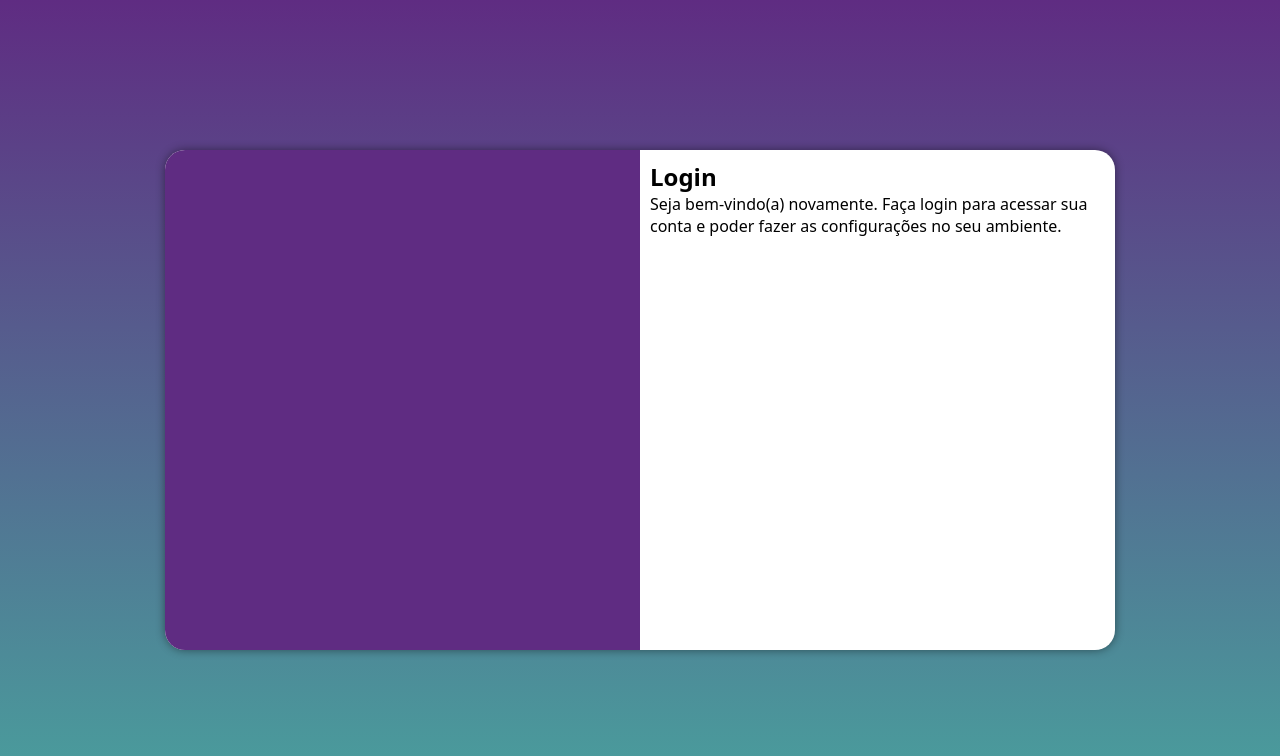
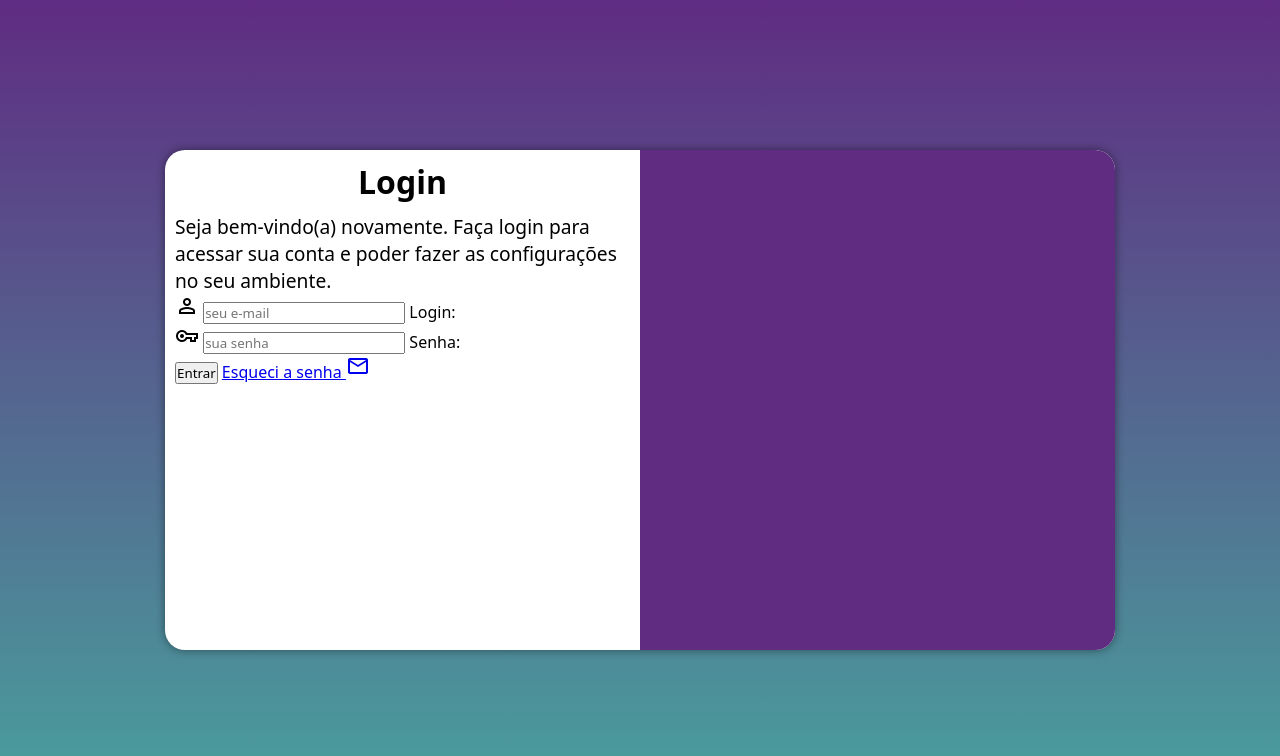
Before and after one commit to Rodrigo-oliv3r/projeto-login, a plain HTML site: page index.html in a window 1280 px wide. Drawn offline with nearby package versions, Linux system fonts and the light colour scheme.

Commit message:
Atualizando o projeto tela de Login

```diff
--- a/estilos/media-query.css
+++ b/estilos/media-query.css
@@ -28,12 +28,18 @@
         width: 950px;
     }
     section#login > div#imagem {
-        float: left;
+        float: right;
         width: 50%;
         height: 100%;
     }
     section#login > div#formulario {
-        float: right;
+        float: left;
         width: 50%;
     }
+    div#formulario > h1 {
+        font-size: 2em;
+    }
+    div#formulario > p {
+        font-size: 1.2em;
+    }
 }
--- a/estilos/style.css
+++ b/estilos/style.css
@@ -49,3 +49,10 @@ section#login > div#formulario{
     display: block;
     padding: 10px;
 }
+div#formulario > h1 {
+    text-align: center;
+    margin-bottom: 10px;
+}
+div#formulario > p {
+    font-size: 0.8em;
+}
--- a/index.html
+++ b/index.html
@@ -4,6 +4,7 @@
     <meta charset="UTF-8">
     <meta name="viewport" content="width=device-width, initial-scale=1.0">
     <title>Login</title>
+    <link rel="stylesheet" href="https://fonts.googleapis.com/css2?family=Material+Symbols+Outlined" />
     <link rel="stylesheet" href="estilos/style.css">
     <link rel="stylesheet" href="estilos/media-query.css">
 </head>
@@ -16,8 +17,21 @@
             <div id="formulario">
                 <h1>Login</h1>
                 <p>Seja bem-vindo(a) novamente. Faça login para acessar sua conta e poder fazer as configurações no seu ambiente.</p>
-                <form action="login.php" method="post">
-
+                <form action="login.php" method="post" autocomplete="on">
+                    <div class="campo">
+                        <span class="material-symbols-outlined">person</span>
+                        <input type="email" name="login" id="ilogin" placeholder="seu e-mail" autocomplete="email" required maxlength="30">
+                        <label for="ilogin">Login: </label>
+                    </div>
+                    <div class="campo">
+                        <span class="material-symbols-outlined">vpn_key</span>
+                        <input type="password" name="senha" id="isenha" placeholder="sua senha" autocomplete="current-password" required minlength="8" maxlength="20">
+                        <label for="isenha">Senha: </label>
+                    </div>
+                    <input type="submit" value="Entrar">
+                    <a href="esqueci.html">
+                        Esqueci a senha <span class="material-symbols-outlined">mail</span>
+                    </a>
                 </form>
             </div>
         </section>
```
